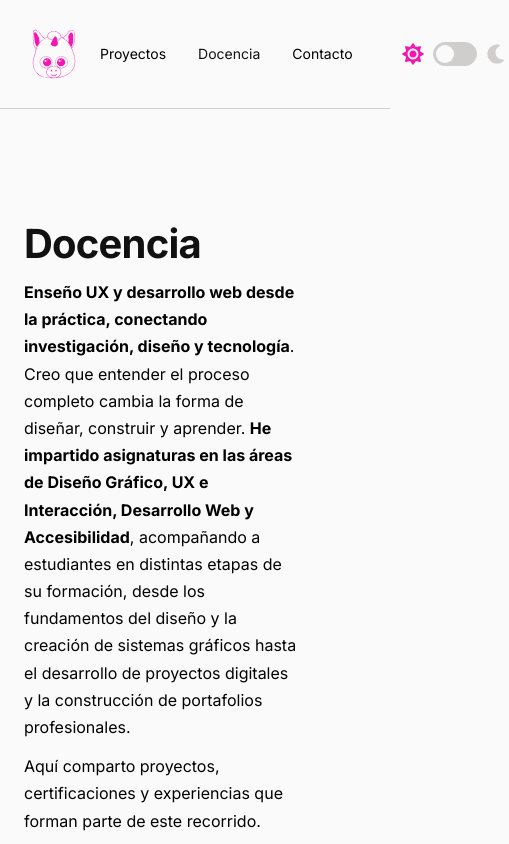
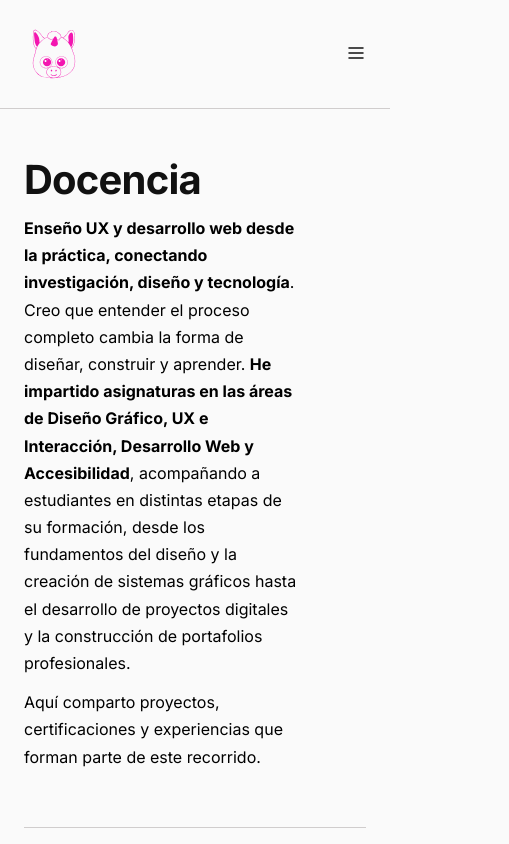
Before and after one commit to pochitax/portafolioweb, a Next.js app: page /docencia in a window 390 px wide. Shown: the top 844 px of the page, 509 px wide, since content can reach past the window. Built offline with nearby package versions, Linux system fonts and the light colour scheme.

Commit message:
ajustes de menú responsive

```diff
--- a/src/app/globals.css
+++ b/src/app/globals.css
@@ -192,6 +192,9 @@ hr {
   .columna-responsive {
     display: block !important;
   }
+  .section {
+    padding-block: 3rem;
+  }
 }
 .image-top {
   width: 60px;
@@ -213,3 +216,12 @@ hr {
   gap: .5rem;
   padding: 0 0 0 1rem;
 }
+
+.nav-desktop { display: flex; }
+.nav-mobile  { display: none; }
+
+@media (max-width: 768px) {
+  .nav-desktop { display: none; }
+  .nav-mobile  { display: block; }
+  .responsive  { display: none; }
+}
--- a/src/components/layout/Navbar.tsx
+++ b/src/components/layout/Navbar.tsx
@@ -5,6 +5,8 @@ import { usePathname } from 'next/navigation'
 import { useTheme } from 'next-themes'
 import { useEffect, useState } from 'react'
 import Image from 'next/image'
+
+
 
 const links = [
   { href: '/proyectos', label: 'Proyectos' },
@@ -17,11 +19,17 @@ export default function Navbar() {
   const { theme, setTheme } = useTheme()
   const [mounted, setMounted] = useState(false)
 
+  const [open, setOpen] = useState(false)
+
+// Cerrar al cambiar página
+  useEffect(() => setOpen(false), [pathname])
+
   useEffect(() => setMounted(true), [])
 
   const isDark = theme === 'dark'
 
   return (
+    <>
     <nav style={{ position: 'sticky', top: 0, zIndex: 50, backgroundColor: 'var(--color-bg)', borderBottom: '1px solid var(--color-border)' }}>
       <div className="container" style={{ display: 'flex', alignItems: 'center', justifyContent: 'space-between', paddingBlock: 'var(--spacing-nav)' }}>
 
@@ -48,7 +56,7 @@ export default function Navbar() {
           <span className='responsive'>¡Hola!... soy Paola</span>
         </Link>
 
-        <div style={{ display: 'flex', alignItems: 'center', gap: '2rem' }}>
+        <div className="nav-desktop" style={{ alignItems: 'center', gap: '2rem' }}>
           <ul style={{ display: 'flex', gap: '2rem', listStyle: 'none', fontSize: '0.875rem' }}>
             {links.map(({ href, label }) => (
               <li key={href}>
@@ -60,7 +68,7 @@ export default function Navbar() {
           </ul>
 
           <div className='mode-screen'>
-            <svg xmlns="http://www.w3.org/2000/svg" viewBox="0 0 640 640" className='image-top-mode sun'
+            <svg xmlns="http://www.w3.org/2000/svg" viewBox="0 0 640 640" className='sun'
               aria-hidden="true">
               <path d="M320 32C328.4 32 336.3 36.4 340.6 43.7L396.1 136.3L500.9 110C509.1 108 517.8 110.4 523.7 116.3C529.6 122.2 532 131 530 139.1L503.7 243.8L596.4 299.3C603.6 303.6 608.1 311.5 608.1 319.9C608.1 328.3 603.7 336.2 596.4 340.5L503.7 396.1L530 500.8C532 509 529.6 517.7 523.7 523.6C517.8 529.5 509 532 500.9 530L396.2 503.7L340.7 596.4C336.4 603.6 328.5 608.1 320.1 608.1C311.7 608.1 303.8 603.7 299.5 596.4L243.9 503.7L139.2 530C131 532 122.4 529.6 116.4 523.7C110.4 517.8 108 509 110 500.8L136.2 396.1L43.6 340.6C36.4 336.2 32 328.4 32 320C32 311.6 36.4 303.7 43.7 299.4L136.3 243.9L110 139.1C108 130.9 110.3 122.3 116.3 116.3C122.3 110.3 131 108 139.2 110L243.9 136.2L299.4 43.6L301.2 41C305.7 35.3 312.6 31.9 320 31.9zM320 176C240.5 176 176 240.5 176 320C176 399.5 240.5 464 320 464C399.5 464 464 399.5 464 320C464 240.5 399.5 176 320 176zM320 416C267 416 224 373 224 320C224 267 267 224 320 224C373 224 416 267 416 320C416 373 373 416 320 416z"/>
             </svg>
@@ -93,13 +101,63 @@ export default function Navbar() {
                 }} />
               </button>
             )}
-            <svg xmlns="http://www.w3.org/2000/svg" viewBox="0 0 640 640" className='image-top-mode moon'
+            <svg xmlns="http://www.w3.org/2000/svg" viewBox="0 0 640 640" className='moon'
               aria-hidden="true">
               <path d="M320 64C178.6 64 64 178.6 64 320C64 461.4 178.6 576 320 576C388.8 576 451.3 548.8 497.3 504.6C504.6 497.6 506.7 486.7 502.6 477.5C498.5 468.3 488.9 462.6 478.8 463.4C473.9 463.8 469 464 464 464C362.4 464 280 381.6 280 280C280 207.9 321.5 145.4 382.1 115.2C391.2 110.7 396.4 100.9 395.2 90.8C394 80.7 386.6 72.5 376.7 70.3C358.4 66.2 339.4 64 320 64z"/>
             </svg>
           </div>
         </div>
+        <button
+          className="nav-mobile"
+          onClick={() => setOpen(!open)}
+          aria-label="Abrir menú"
+          style={{ background: 'none', border: 'none', cursor: 'pointer', color: 'var(--color-fg)' }}
+        >
+          {open ? (
+            <svg width="20" height="20" viewBox="0 0 20 20" fill="none">
+              <path d="M4 4l12 12M16 4L4 16" stroke="currentColor" strokeWidth="1.5" strokeLinecap="round"/>
+            </svg>
+          ) : (
+            <svg width="20" height="20" viewBox="0 0 20 20" fill="none">
+              <path d="M3 5h14M3 10h14M3 15h14" stroke="currentColor" strokeWidth="1.5" strokeLinecap="round"/>
+            </svg>
+          )}
+        </button>
       </div>
     </nav>
+
+    {open && (
+      <div style={{
+        position:        'fixed',
+        top:             '88px',
+        left:            0,
+        right:           0,
+        bottom:          0,
+        zIndex:          40,
+        backgroundColor: 'var(--color-bg)',
+        borderTop:       '1px solid var(--color-border)',
+        padding:         '2rem 1.5rem',
+        display:         'flex',
+        flexDirection:   'column',
+        gap:             '0.5rem',
+      }}>
+        {links.map(({ href, label }) => (
+          <Link
+            key={href}
+            href={href}
+            style={{
+              fontSize:     '1.5rem',
+              fontWeight:   500,
+              padding:      '0.75rem 0',
+              borderBottom: '1px solid var(--color-border)',
+              color:        pathname === href ? 'var(--color-accent)' : 'var(--color-fg)',
+            }}
+          >
+            {label}
+          </Link>
+        ))}
+      </div>
+    )}
+    </>
   )
 }
```
